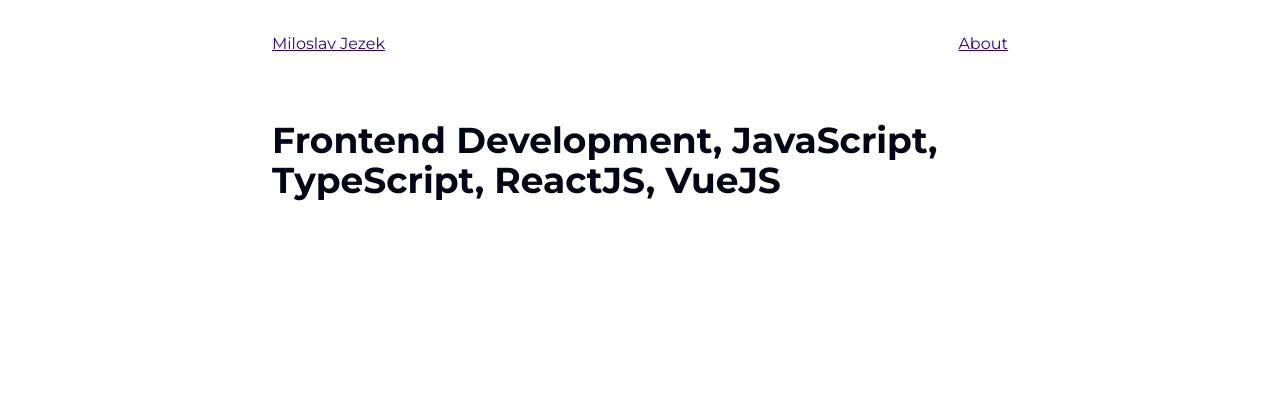
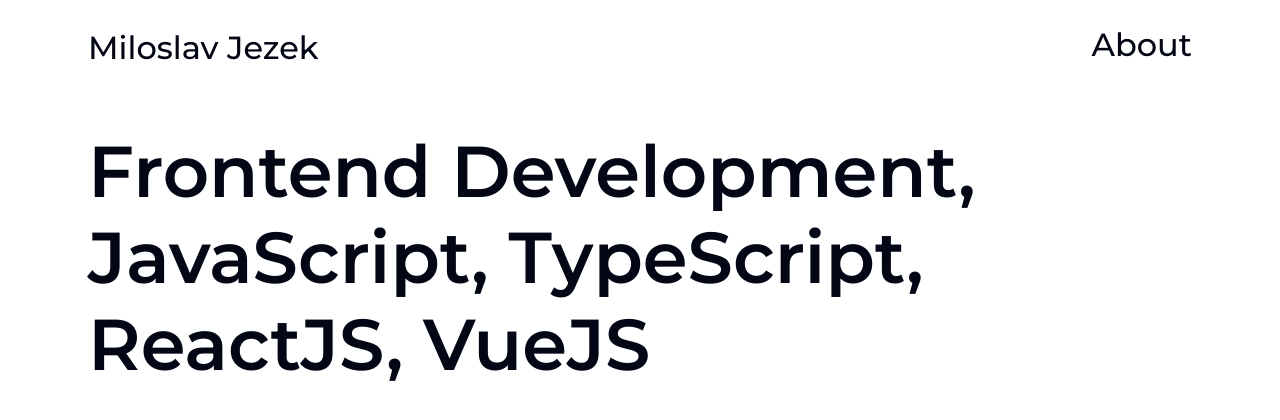
Before and after one commit to milojezek/portfolio, a Vue app: page / in a window 1280 px wide. Shown: the top 420 px of the page. Built offline with nearby package versions, Linux system fonts and the light colour scheme.

Commit message:
Remove all previous styling and take simplier unifed approach in style.css

```diff
--- a/src/assets/styles.css
+++ b/src/assets/styles.css
@@ -3,14 +3,7 @@
 
 :root {
     --background-primary: white;
-    --background-muted: #f8fafc;
     --color-primary: #030615;
-    --color-link: #2500a8;
-    --color-link-brown: #A82500;
-    --color-link-transparent: rgba(37, 99, 235, 0.1);
-    --color-green-highlight: #00a825;
-    --border-primary: #f1f5f9;
-    --border-secondary: #bed1e7;
     --border-radius-small: 0.5rem;
     --border-radius-large: 0.75rem;
 }
@@ -25,210 +18,50 @@
 body {
     background: var(--background-primary);
     color: var(--color-primary);
-    font-size: 0.875rem;
+    font-size: 1rem;
     line-height: 1.6rem;
     min-height: 100vh;
     display: flex;
     flex-direction: column;
 }
 
-/* Typography */
-h1,
-h2,
-h3,
-h4,
-h5,
-h6 {
-    font-family: "Montserrat", sans-serif;
-    width: fit-content;
+header {
+    display: flex;
+    justify-content: space-between;
+    align-items: center;
+    max-width: 1200px;
+    padding: 2rem 3rem;
+    width: 100%;
+    position: fixed;
+    top: 0;
+    box-sizing: border-box;
+    max-width: 1200px;
+    left: 0;
+    right: 0;
+    margin-left: auto;
+    margin-right: auto;
+}
+
+a {
+    text-decoration: none;
+    color: inherit;
+    font-size: 2rem;
+    font-weight: 500;
+    cursor: pointer;
+}
+
+a:hover {
+    text-decoration: underline;
+}
+
+main {
+    max-width: 1200px;
+    margin: 0 auto;
+    padding: 8rem 3rem 0 3rem;
 }
 
 h1 {
-    font-size: 1.875rem;
-    line-height: 2.25rem;
+    font-size: 4.5rem;
+    line-height: 120%;
+    font-weight: 600;
 }
-
-h2 {
-    font-size: 1.5rem;
-    line-height: 2rem;
-}
-
-h4 {
-    font-size: 1.125rem;
-    line-height: 1.75rem;
-}
-
-h5 {
-    font-size: 1rem;
-    line-height: 1.5rem;
-}
-
-p {
-    display: block;
-    width: fit-content;
-}
-
-span {
-    font-weight: inherit;
-    font-size: inherit;
-    line-height: inherit;
-}
-
-/* Links */
-a {
-    color: var(--color-link);
-}
-
-a:active,
-a:focus,
-a:hover {
-    text-decoration: none;
-}
-
-/* Images */
-img {
-    border-radius: var(--border-radius-large);
-    max-width: 100%;
-    height: auto;
-}
-
-/* Tables */
-table {
-    width: fit-content;
-    border: 1px solid var(--border-primary);
-    background: var(--background-muted);
-    border-radius: var(--border-radius-small);
-}
-
-table tr:last-child td:first-child {
-    border-bottom-left-radius: 8px;
-}
-
-table tr:last-child td:last-child {
-    border-bottom-right-radius: 8px;
-}
-
-table tr:first-child th:first-child {
-    border-top-left-radius: 8px;
-}
-
-table tr:first-child th:last-child {
-    border-top-right-radius: 8px;
-}
-
-th {
-    background-color: var(--background-muted);
-}
-
-td {
-    background: var(--background-primary);
-}
-
-td,
-th {
-    text-align: left;
-    padding: 8px;
-}
-
-thead {
-    border-collapse: collapse;
-}
-
-table tr:hover td,
-tbody tr:nth-child(even):hover td {
-    background-color: var(--background-muted);
-}
-
-/* Layout */
-header,
-main,
-footer {
-    max-width: 800px;
-    width: 100%;
-    margin: 0 auto;
-    padding: 2rem;
-}
-
-header {
-    display: flex;
-    align-items: center;
-    justify-content: space-between;
-    gap: 1rem;
-}
-
-nav {
-    display: flex;
-    align-items: center;
-    gap: 1rem;
-}
-
-main,
-section {
-    display: flex;
-    flex-direction: column;
-}
-
-main {
-    gap: 4rem;
-}
-
-section {
-    gap: 1rem;
-}
-
-.skill-list {
-    display: flex;
-    align-items: center;
-    gap: 0.5rem;
-    flex-wrap: wrap;
-    padding: 0.25rem 0;
-}
-
-.skill-list div {
-    padding: 0.1rem 0.5rem;
-    border-radius: var(--border-radius-small);
-}
-
-.skill-list p {
-    font-size: 0.8rem;
-}
-
-.skill-tag {
-    color: var(--color-link);
-    background: var(--color-link-transparent);
-    border: none !important;
-    box-shadow: none !important;
-}
-
-.skill-tag:hover {
-    transform: none;
-    opacity: 0.6;
-}
-
-/* Responsive Design */
-@media (min-width: 640px) {
-    body {
-        font-size: 1rem;
-        line-height: 1.5rem;
-    }
-
-    h1 {
-        font-size: 2.25rem;
-        line-height: 2.5rem;
-    }
-
-    h2 {
-        font-size: 1.875rem;
-        line-height: 2.25rem;
-    }
-
-    h4 {
-        font-size: 1.25rem;
-        line-height: 1.75rem;
-    }
-
-    h5 {
-        font-size: 1.125rem;
-        line-height: 1.75rem;
-    }
-}
```
